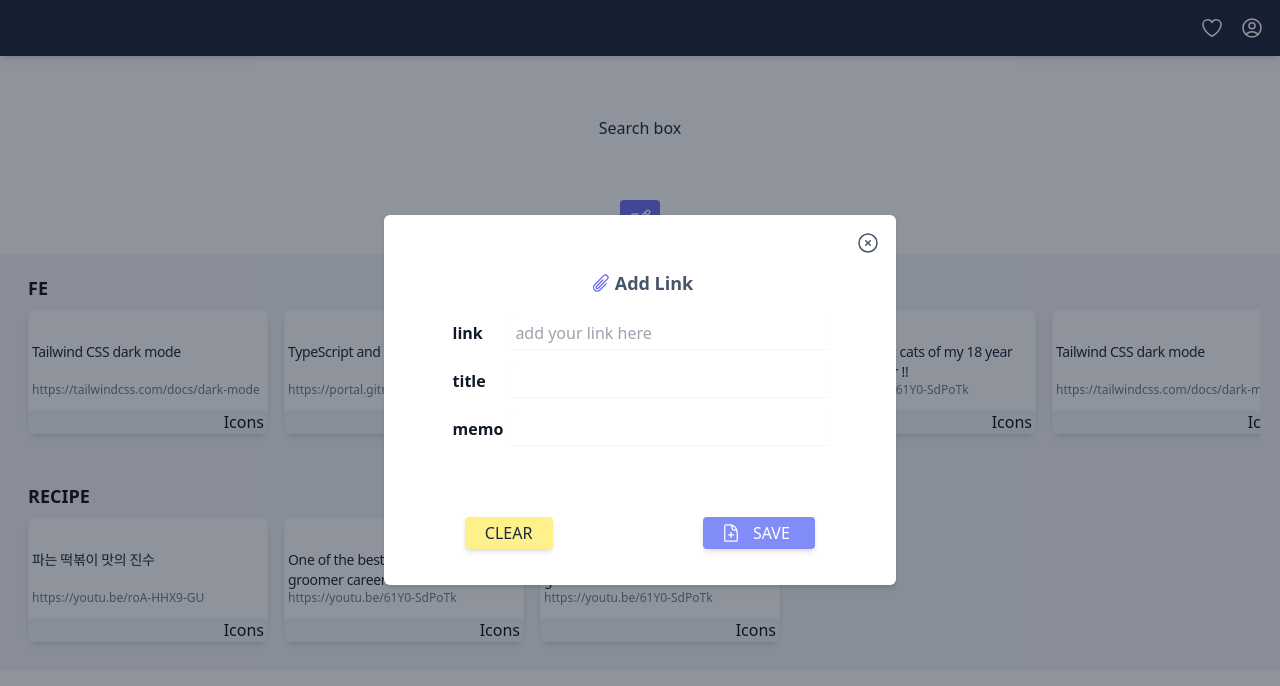
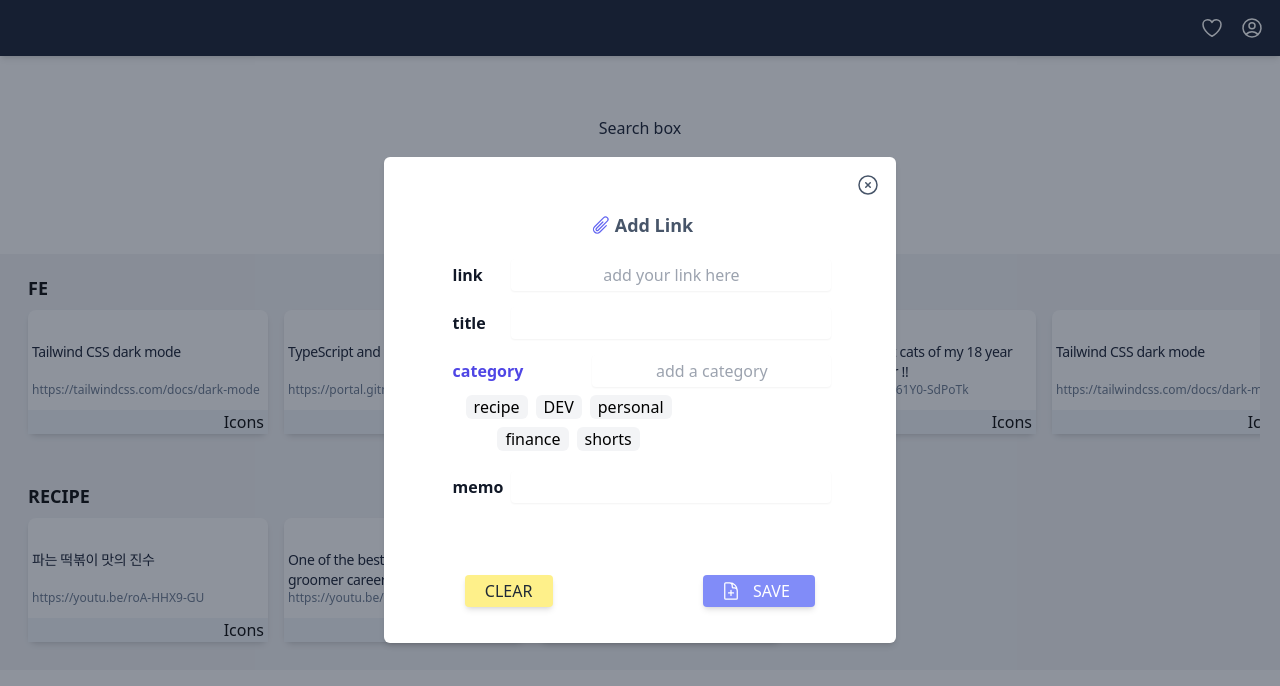
Before and after one commit to esther615kim/next_linkuni, a Next.js app: page / in a window 1280 px wide. Both pictures are taken after a click on the button 640 px from the left and 220 px from the top of the page. Shown: the top 686 px of the page. Built offline with nearby package versions, Linux system fonts and the light colour scheme.

Commit message:
style: add category form

```diff
--- a/src/components/LinkForm/index.tsx
+++ b/src/components/LinkForm/index.tsx
@@ -1,6 +1,7 @@
 import { EventBtnProps, EventProps, Inputs } from "../../types";
 import Button from "../common/Button";
 import { FormInput } from "../common/FormInput";
+import { FormOptionInput } from "../common/FormInput/FormOptionInput";
 import {
   PaperClipIcon,
   DocumentPlusIcon,
@@ -11,7 +12,7 @@ import { useState, useEffect } from "react";
 const initialValues = {
   title: "",
   link: "",
-  category: null,
+  category: "",
   tags: null,
   memo: "",
 };
@@ -21,7 +22,6 @@ export const LinkForm = () => {
   const [boxMessage, setBoxMessage] = useState<null | string>(null);
 
   const onChange = (e: EventProps) => {
-    console.log("name", e.target.name, "value", e.target.value);
     setInputValues({
       ...values,
       [e.target.name]: e.target.value,
@@ -70,7 +70,14 @@ export const LinkForm = () => {
             onChange={onChange}
           />
           {/* CATEGORY */}
-          {/* TAG */}
+          <FormOptionInput
+            name="category"
+            type="text"
+            value={values.category}
+            placeholder="add a category"
+            onChange={onChange}
+          />
+          {/* TAG - TO-DO */}
 
           <FormInput
             name="memo"
--- /dev/null
+++ b/src/components/common/FormInput/FormOptionInput.tsx
@@ -0,0 +1,38 @@
+import { InputProps } from "../../../types";
+import React, { useState } from "react";
+
+const CATEGORIES = ["recipe", "DEV", "personal", "finance", "shorts"];
+
+export const FormOptionInput = ({
+  name,
+  type,
+  placeholder,
+  onChange,
+}: InputProps) => {
+  //  TO-DO: add error messages
+  const [blurred, setBlurred] = useState(false);
+  // ERROR MESSAGE
+
+  return (
+    <div className="my-4">
+      <div className="flex justify-between">
+        <p className="m-1 font-semibold text-indigo-600 pr-1">{name}</p>
+        <input
+          className="text-center rounded shadow-sm border-gray-400 placeholder-gray-400 p-1 md:w-65"
+          placeholder={placeholder}
+          onChange={onChange}
+          type={type}
+          name={name}
+        />
+      </div>
+      {/* DISPLAY OPTIONS */}
+      <div className="flex flex-wrap justify-center w-60 mt-1">
+        {CATEGORIES.map((category) => (
+          <span key={category} className="mr-1 rounded-md bg-gray-100 m-1 px-2">
+            {category}
+          </span>
+        ))}
+      </div>
+    </div>
+  );
+};
--- a/src/components/common/FormInput/index.tsx
+++ b/src/components/common/FormInput/index.tsx
@@ -16,7 +16,7 @@ export const FormInput = ({
       <div className="flex justify-between">
         <p className="m-1 font-semibold text-gray-900 pr-1">{name}</p>
         <input
-          className="rounded shadow-sm border-gray-400 placeholder-gray-400 p-1 focus:ring-indigo-600 md:w-80"
+          className="text-center rounded shadow-sm border-gray-400 placeholder-gray-400 p-1 focus:ring-indigo-600 md:w-80"
           placeholder={placeholder}
           onChange={onChange}
           type={type}
--- a/src/types.d.ts
+++ b/src/types.d.ts
@@ -9,7 +9,7 @@ type InputProps = {
  type Inputs = {
     link:string
     title: string;
-    category: null | string[];
+    category:string;
     tags?: null | string[];
     memo: string;
   };
```
